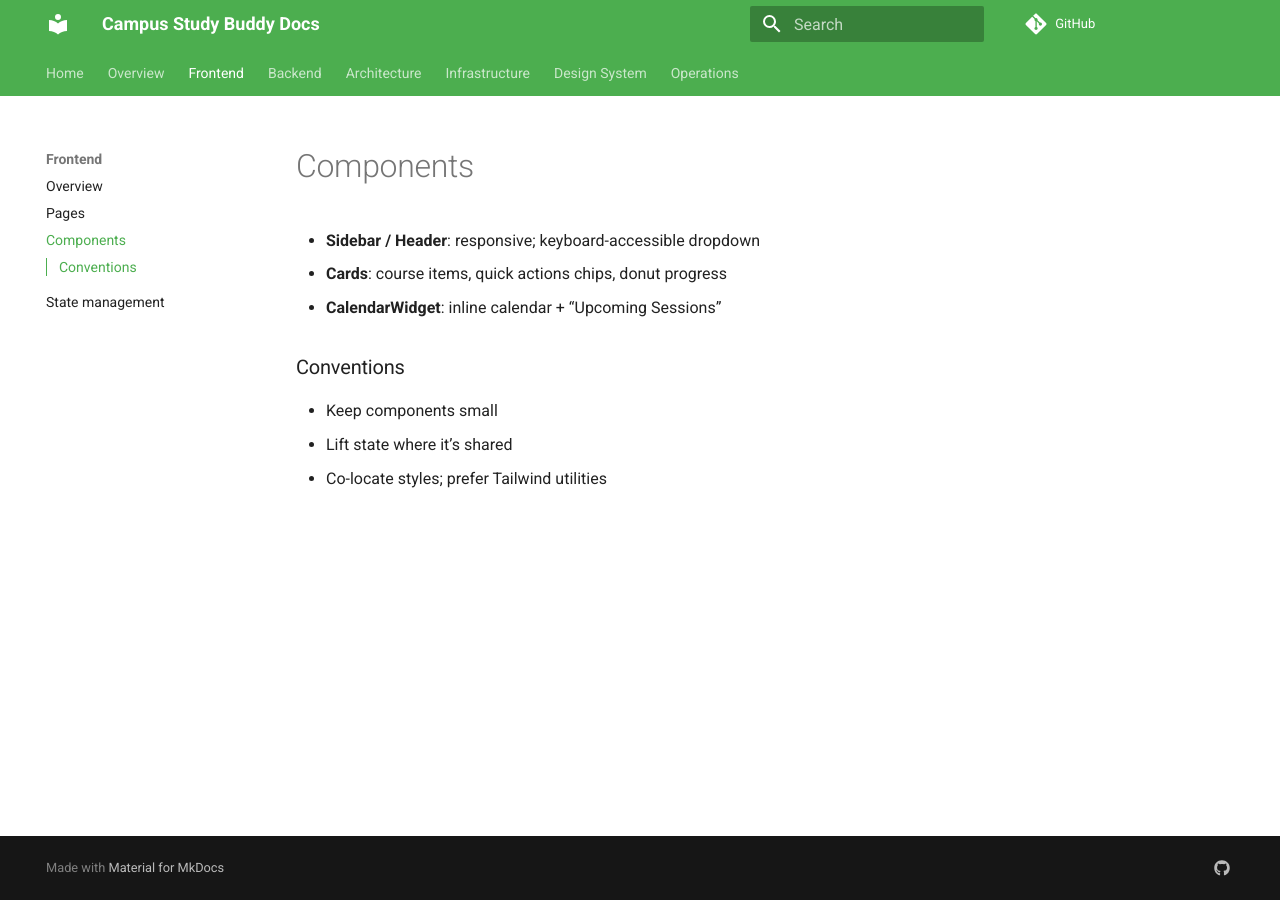
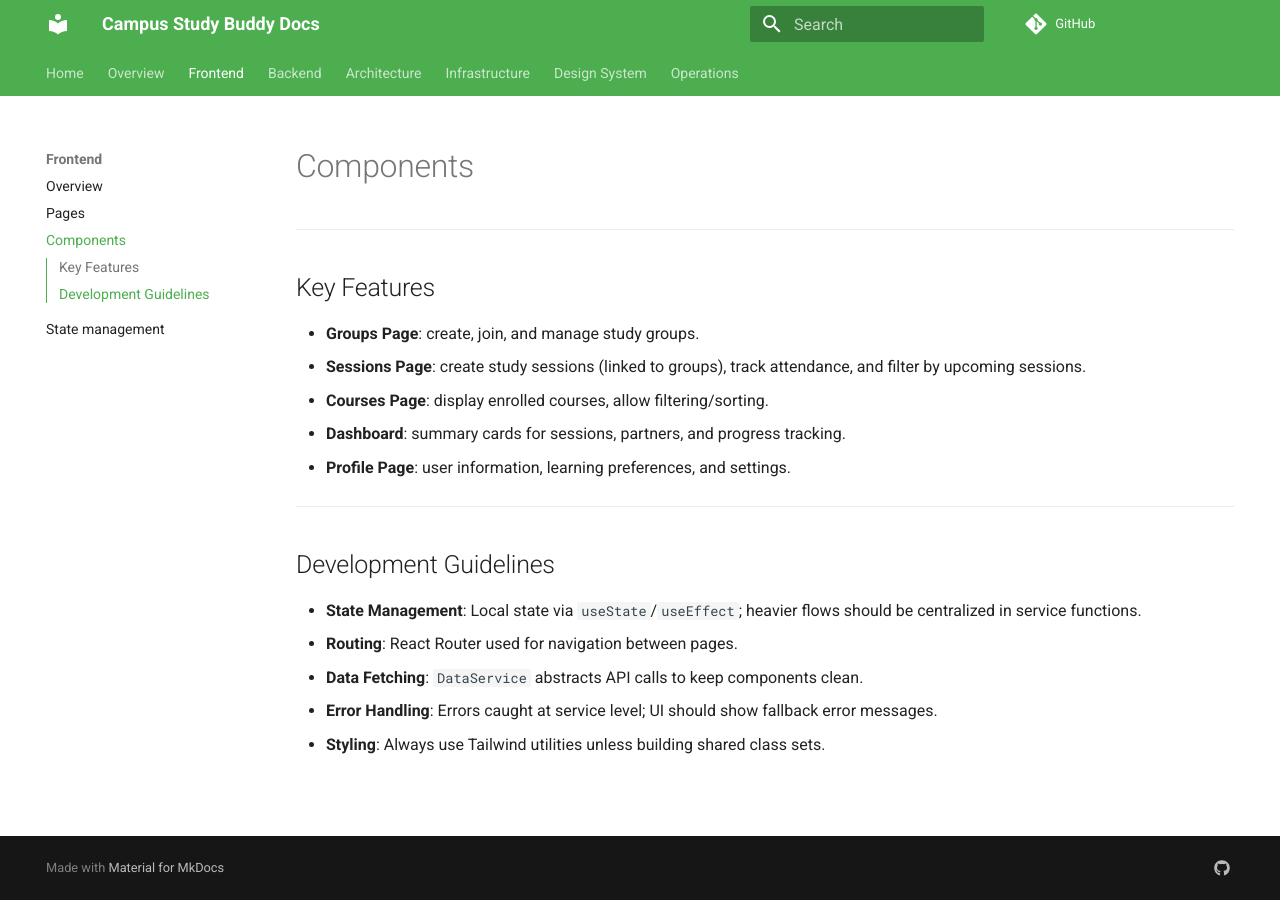
Before and after one commit to GimbiyaSa/campus_study_buddy, an MkDocs documentation site: the page built from docs/frontend/components.md, in a window 1280 px wide. Built offline with MkDocs 1.6.1 and Material for MkDocs 9.7.7, drawn with Linux system fonts in a browser that asks for light colours; comment, search, counter and statistics services are not loaded.

Commit message:
Changes to be committed: 	modified:   docs/frontend/components.md 	modified:   docs/frontend/index.md 	modified:   docs/operations/index.md 	modified:   docs/overview/roadmap.md 	new file:   project meetings/recurring scrum meeting 10.09.25 - 01.10.25.png 	new file:   project meetings/yti 1.PNG 	new file:   project meetings/yti 2.PNG 	new file:   project meetings/yti 3.PNG 	new file:   project meetings/yti 4.PNG 	new file:   user-feedback-questionnaire.md

```diff
--- a/docs/frontend/components.md
+++ b/docs/frontend/components.md
@@ -1,10 +1,17 @@
-# Components
 
-- **Sidebar / Header**: responsive; keyboard-accessible dropdown
-- **Cards**: course items, quick actions chips, donut progress
-- **CalendarWidget**: inline calendar + “Upcoming Sessions”
+---
+## Key Features
+- **Groups Page**: create, join, and manage study groups.
+- **Sessions Page**: create study sessions (linked to groups), track attendance, and filter by upcoming sessions.
+- **Courses Page**: display enrolled courses, allow filtering/sorting.
+- **Dashboard**: summary cards for sessions, partners, and progress tracking.
+- **Profile Page**: user information, learning preferences, and settings.
 
-### Conventions
-- Keep components small
-- Lift state where it’s shared
-- Co-locate styles; prefer Tailwind utilities
+---
+
+## Development Guidelines
+- **State Management**: Local state via `useState`/`useEffect`; heavier flows should be centralized in service functions.
+- **Routing**: React Router used for navigation between pages.
+- **Data Fetching**: `DataService` abstracts API calls to keep components clean.
+- **Error Handling**: Errors caught at service level; UI should show fallback error messages.
+- **Styling**: Always use Tailwind utilities unless building shared class sets.
```
Also changed, not shown: docs/frontend/index.md (+13 -0 lines), docs/operations/index.md (+2 -0 lines), docs/overview/roadmap.md (+26 -5 lines), user-feedback-questionnaire.md (added, +110 -0 lines), 5 other files.
